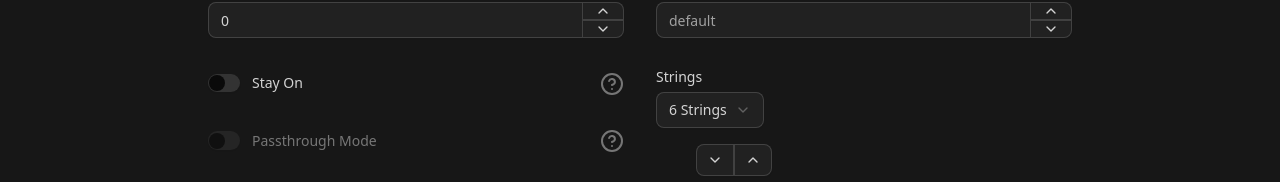
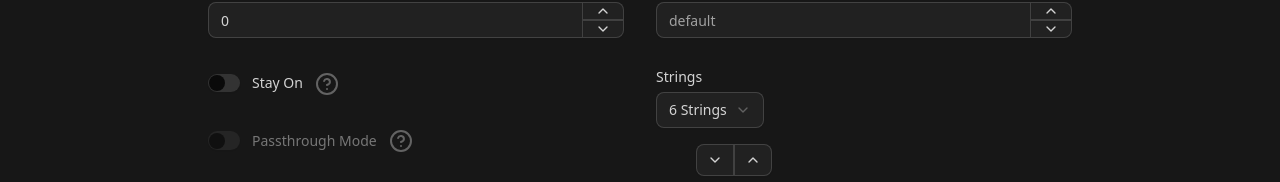
Before and after one commit to davidlyons/turbo-tuner, a React (Vite) app: page / in a window 1280 px wide. Shown: the part 438-620 px from the top of the page. Built offline with nearby package versions, Linux system fonts and the light colour scheme.

Commit message:
removed tooltip trigger ml-auto, keep tooltip open when trigger is clicked

```diff
--- a/src/TunerForm.tsx
+++ b/src/TunerForm.tsx
@@ -171,7 +171,7 @@ export function TunerForm() {
                       </FormControl>
                       <FormLabel>Stay On</FormLabel>
                       <Tooltip>
-                        <TooltipTrigger className="ml-auto opacity-50">
+                        <TooltipTrigger className="opacity-40">
                           <CircleHelp />
                         </TooltipTrigger>
                         <TooltipContent>
@@ -200,7 +200,7 @@ export function TunerForm() {
                       </FormControl>
                       <FormLabel>Passthrough Mode</FormLabel>
                       <Tooltip>
-                        <TooltipTrigger className="ml-auto opacity-50">
+                        <TooltipTrigger className="opacity-40">
                           <CircleHelp />
                         </TooltipTrigger>
                         <TooltipContent>
--- a/src/components/ui/tooltip.tsx
+++ b/src/components/ui/tooltip.tsx
@@ -25,7 +25,15 @@ function Tooltip({ ...props }: React.ComponentProps<typeof TooltipPrimitive.Root
 }
 
 function TooltipTrigger({ ...props }: React.ComponentProps<typeof TooltipPrimitive.Trigger>) {
-  return <TooltipPrimitive.Trigger data-slot="tooltip-trigger" type="button" {...props} />
+  return (
+    <TooltipPrimitive.Trigger
+      data-slot="tooltip-trigger"
+      type="button"
+      onClick={(event) => event.preventDefault()}
+      onPointerDown={(event) => event.preventDefault()}
+      {...props}
+    />
+  )
 }
 
 function TooltipContent({
@@ -47,6 +55,7 @@ function TooltipContent({
           origin-(--radix-tooltip-content-transform-origin) rounded-md px-3 py-1.5 text-xs text-balance`,
           className
         )}
+        onPointerDownOutside={(event) => event.preventDefault()}
         {...props}
       >
         {children}
```
